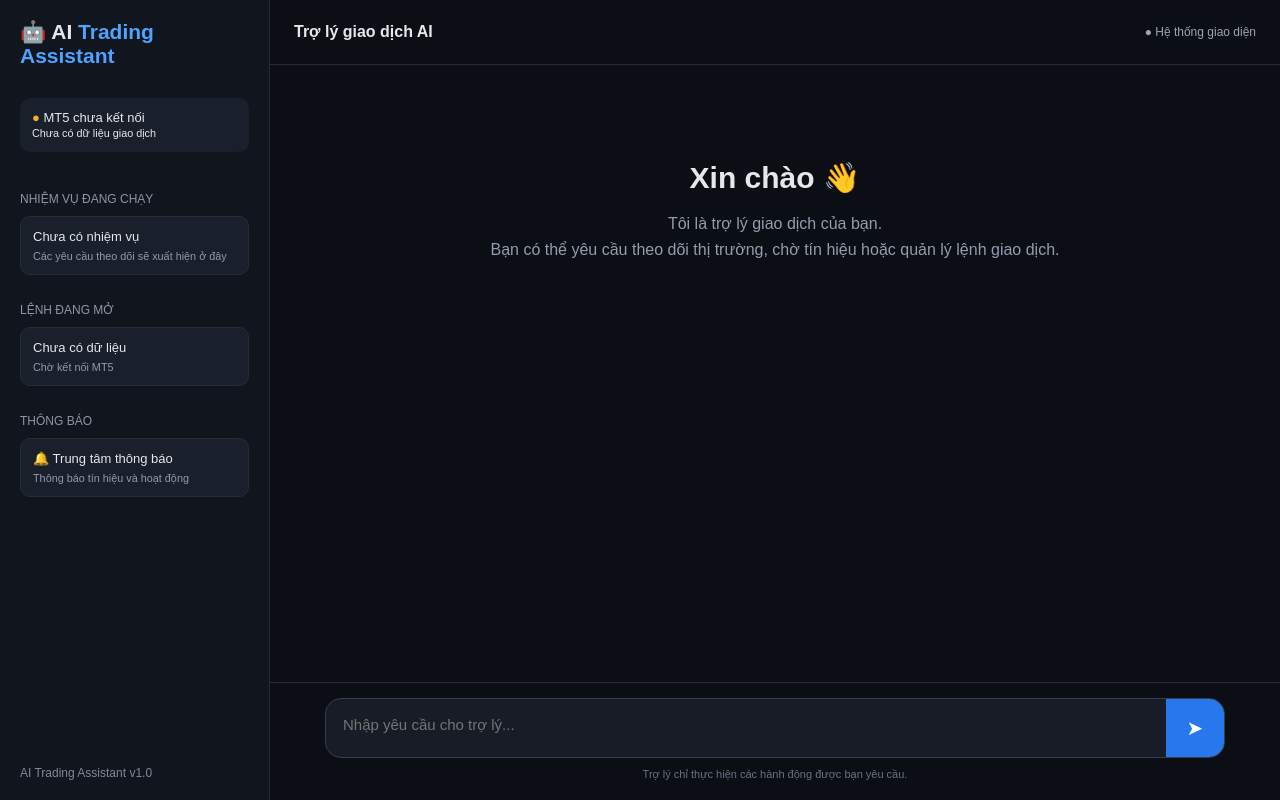
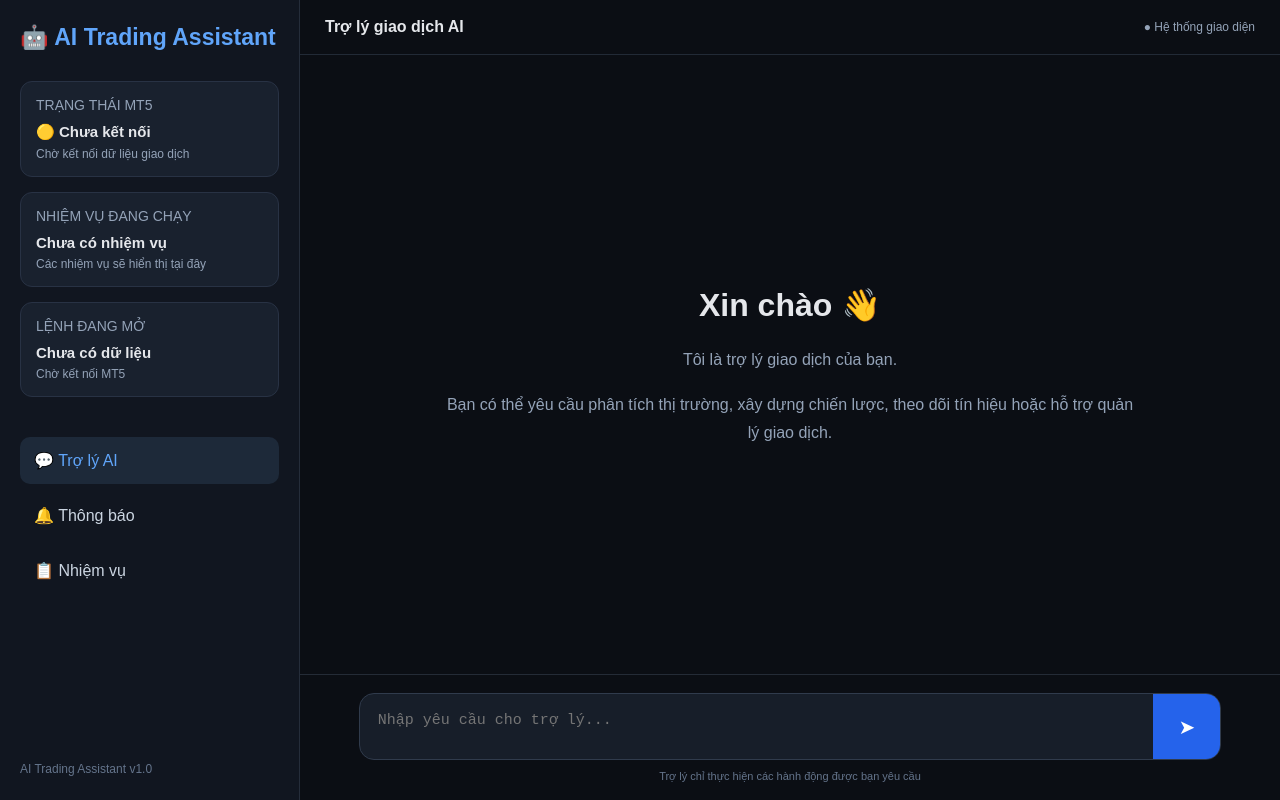
Before and after one commit to aigpt676/ai-trading-assistant, a plain HTML site: page index.html in a window 1280 px wide. Drawn offline with Linux system fonts and the light colour scheme.

Commit message:
Update index.html

```diff
--- a/index.html
+++ b/index.html
@@ -1,411 +1,199 @@
-
 <!DOCTYPE html>
 <html lang="vi">
 <head>
 <meta charset="UTF-8">
 <meta name="viewport" content="width=device-width, initial-scale=1.0">
-<meta name="theme-color" content="#0b0e14">
 <title>AI Trading Assistant</title>
 
 <style>
-* {
-    box-sizing: border-box;
+*{box-sizing:border-box}
+body{
+ margin:0;background:#0b0e14;color:#e5e7eb;
+ font-family:Arial,sans-serif;height:100vh;overflow:hidden
 }
-
-body {
-    margin: 0;
-    background: #0b0e14;
-    color: #e5e7eb;
-    font-family: Arial, sans-serif;
+.app{display:flex;height:100vh}
+.sidebar{
+ width:300px;background:#111620;border-right:1px solid #252d3a;
+ padding:24px 20px;display:flex;flex-direction:column
 }
-
-.app {
-    display: flex;
-    height: 100vh;
-    overflow: hidden;
+.logo{font-size:23px;font-weight:bold;color:#60a5fa;margin-bottom:30px}
+.card{
+ background:#19212e;border:1px solid #283244;border-radius:12px;
+ padding:15px;margin-bottom:15px
 }
-
-.sidebar {
-    width: 270px;
-    background: #11151e;
-    border-right: 1px solid #252c38;
-    padding: 20px;
-    display: flex;
-    flex-direction: column;
+.card-title{font-size:14px;color:#94a3b8;margin-bottom:10px}
+.card-value{font-size:15px;font-weight:bold}
+.small{font-size:12px;color:#94a3b8;margin-top:6px}
+.menu{margin-top:25px}
+.menu-item{
+ padding:14px;border-radius:10px;margin-bottom:8px;
+ cursor:pointer;color:#cbd5e1
 }
-
-.logo {
-    font-size: 21px;
-    font-weight: bold;
-    margin-bottom: 30px;
+.menu-item:hover,.menu-item.active{background:#1d2939;color:#60a5fa}
+.footer{margin-top:auto;color:#64748b;font-size:12px}
+.main{flex:1;display:flex;flex-direction:column;min-width:0}
+.header{
+ height:55px;border-bottom:1px solid #222a36;
+ padding:0 25px;display:flex;align-items:center;justify-content:space-between
 }
-
-.logo span {
-    color: #4da3ff;
+.status{font-size:12px;color:#94a3b8}
+.chat-area{
+ flex:1;overflow-y:auto;padding:35px 8%;
+ display:flex;flex-direction:column
 }
-
-.status {
-    padding: 12px;
-    border-radius: 10px;
-    background: #191f2b;
-    font-size: 13px;
-    margin-bottom: 20px;
+.welcome{text-align:center;margin:auto;max-width:700px}
+.welcome h1{font-size:32px}
+.welcome p{color:#94a3b8;line-height:1.8}
+.message{
+ max-width:800px;padding:15px 18px;margin:12px 0;
+ border-radius:14px;line-height:1.65;white-space:pre-wrap
 }
-
-.status-dot {
-    color: #f0b429;
+.user{align-self:flex-end;background:#1d4ed8;color:white}
+.bot{align-self:flex-start;background:#171e29;border:1px solid #283244}
+.input-area{
+ border-top:1px solid #242b36;padding:18px 6%;
 }
-
-.section-title {
-    font-size: 12px;
-    color: #8d96a5;
-    margin: 20px 0 10px;
-    text-transform: uppercase;
+.input-box{
+ display:flex;background:#171e29;border:1px solid #303b4c;
+ border-radius:15px;overflow:hidden
 }
-
-.task {
-    padding: 12px;
-    border-radius: 10px;
-    background: #191f2b;
-    margin-bottom: 8px;
-    font-size: 13px;
-    border: 1px solid #252d3a;
+.input-box textarea{
+ flex:1;background:transparent;border:none;outline:none;color:white;
+ padding:18px;font-size:15px;resize:none;height:65px
 }
-
-.task small {
-    display: block;
-    color: #929baa;
-    margin-top: 6px;
+.send{
+ border:none;background:#2563eb;color:white;padding:0 25px;
+ font-size:20px;cursor:pointer
 }
-
-.sidebar-bottom {
-    margin-top: auto;
-    font-size: 12px;
-    color: #7f8998;
+.send:hover{background:#1d4ed8}
+.hint{text-align:center;color:#64748b;font-size:11px;margin-top:10px}
+@media(max-width:750px){
+ .sidebar{width:220px;padding:15px}
+ .chat-area{padding:20px}
 }
-
-.main {
-    flex: 1;
-    display: flex;
-    flex-direction: column;
-    min-width: 0;
-}
-
-.header {
-    height: 65px;
-    border-bottom: 1px solid #252c38;
-    display: flex;
-    align-items: center;
-    justify-content: space-between;
-    padding: 0 24px;
-}
-
-.header-title {
-    font-weight: bold;
-}
-
-.header-status {
-    font-size: 12px;
-    color: #9ba5b5;
-}
-
-.chat {
-    flex: 1;
-    overflow-y: auto;
-    padding: 25px;
-}
-
-.welcome {
-    max-width: 700px;
-    margin: 70px auto 30px;
-    text-align: center;
-}
-
-.welcome h1 {
-    font-size: 30px;
-    margin-bottom: 12px;
-}
-
-.welcome p {
-    color: #939dad;
-    line-height: 1.6;
-}
-
-.messages {
-    max-width: 850px;
-    margin: auto;
-}
-
-.message {
-    margin: 18px 0;
-    padding: 14px 18px;
-    border-radius: 15px;
-    line-height: 1.6;
-    white-space: pre-wrap;
-    max-width: 85%;
-    word-break: break-word;
-}
-
-.user {
-    margin-left: auto;
-    background: #1e3a5f;
-}
-
-.assistant {
-    background: #171c26;
-    border: 1px solid #252d3a;
-}
-
-.input-area {
-    padding: 15px 20px 20px;
-    border-top: 1px solid #252c38;
-}
-
-.input-box {
-    max-width: 900px;
-    margin: auto;
-    display: flex;
-    background: #171c26;
-    border: 1px solid #343d4c;
-    border-radius: 16px;
-    overflow: hidden;
-}
-
-.input-box textarea {
-    flex: 1;
-    background: transparent;
-    color: white;
-    border: none;
-    outline: none;
-    resize: none;
-    padding: 17px;
-    font-size: 15px;
-    min-height: 58px;
-    max-height: 150px;
-    font-family: inherit;
-}
-
-.send {
-    border: none;
-    background: #2878ed;
-    color: white;
-    width: 58px;
-    font-size: 20px;
-    cursor: pointer;
-}
-
-.send:hover {
-    background: #3989ff;
-}
-
-.footer-text {
-    text-align: center;
-    color: #687385;
-    font-size: 11px;
-    margin-top: 10px;
-}
-
-.mobile-menu {
-    display: none;
-    border: none;
-    color: white;
-    background: transparent;
-    font-size: 22px;
-    cursor: pointer;
-}
-
-@media (max-width: 768px) {
-    .sidebar {
-        display: none;
-        position: absolute;
-        z-index: 10;
-        top: 65px;
-        bottom: 0;
-        width: 280px;
-    }
-
-    .sidebar.show {
-        display: flex;
-    }
-
-    .mobile-menu {
-        display: block;
-    }
-
-    .header {
-        padding: 0 14px;
-    }
-
-    .chat {
-        padding: 14px;
-    }
-
-    .welcome {
-        margin-top: 40px;
-    }
-
-    .welcome h1 {
-        font-size: 24px;
-    }
-
-    .message {
-        max-width: 95%;
-    }
-
-    .input-area {
-        padding: 10px;
-    }
-
-    .header-status {
-        font-size: 10px;
-    }
+@media(max-width:550px){
+ .sidebar{width:75px;padding:12px 8px}
+ .logo{font-size:12px;line-height:1.5}
+ .card,.menu-item{padding:10px 5px;text-align:center;font-size:11px}
+ .card-title,.small,.footer{display:none}
+ .main .header{padding:0 12px}
+ .chat-area{padding:15px}
+ .welcome h1{font-size:24px}
 }
 </style>
 </head>
 
 <body>
-
 <div class="app">
 
-    <aside class="sidebar" id="sidebar">
+<!-- SIDEBAR -->
+<aside class="sidebar">
 
-        <div class="logo">🤖 AI <span>Trading Assistant</span></div>
+<div class="logo">🤖 AI Trading Assistant</div>
 
-        <div class="status">
-            <div><span class="status-dot">●</span> MT5 chưa kết nối</div>
-            <small>Chưa có dữ liệu giao dịch</small>
+<div class="card">
+<div class="card-title">TRẠNG THÁI MT5</div>
+<div class="card-value" id="mt5Status">🟡 Chưa kết nối</div>
+<div class="small">Chờ kết nối dữ liệu giao dịch</div>
 </div>
 
-        <div class="section-title">Nhiệm vụ đang chạy</div>
-
-        <div id="tasks">
-            <div class="task">
-                Chưa có nhiệm vụ
-                <small>Các yêu cầu theo dõi sẽ xuất hiện ở đây</small>
-            </div>
+<div class="card">
+<div class="card-title">NHIỆM VỤ ĐANG CHẠY</div>
+<div class="card-value" id="taskStatus">Chưa có nhiệm vụ</div>
+<div class="small">Các nhiệm vụ sẽ hiển thị tại đây</div>
 </div>
 
-        <div class="section-title">Lệnh đang mở</div>
-
-        <div class="task">
-            Chưa có dữ liệu
-            <small>Chờ kết nối MT5</small>
+<div class="card">
+<div class="card-title">LỆNH ĐANG MỞ</div>
+<div class="card-value" id="positionStatus">Chưa có dữ liệu</div>
+<div class="small">Chờ kết nối MT5</div>
 </div>
 
-        <div class="section-title">Thông báo</div>
-
-        <div class="task">
-            🔔 Trung tâm thông báo
-            <small>Thông báo tín hiệu và hoạt động</small>
+<div class="menu">
+<div class="menu-item active" onclick="showSection('chat')">💬 Trợ lý AI</div>
+<div class="menu-item" onclick="showSection('notifications')">🔔 Thông báo</div>
+<div class="menu-item" onclick="showSection('tasks')">📋 Nhiệm vụ</div>
 </div>
 
-        <div class="sidebar-bottom">
-            AI Trading Assistant v1.0
-        </div>
-
+<div class="footer">AI Trading Assistant v1.0</div>
 </aside>
 
+<!-- MAIN -->
 <main class="main">
 
 <header class="header">
-
-            <div style="display:flex;align-items:center;gap:12px">
-                <button class="mobile-menu" onclick="toggleSidebar()">☰</button>
-                <div class="header-title">Trợ lý giao dịch AI</div>
-            </div>
-
-            <div class="header-status">
-                ● Hệ thống giao diện
-            </div>
-
+<strong>Trợ lý giao dịch AI</strong>
+<div class="status">● Hệ thống giao diện</div>
 </header>
 
-        <section class="chat" id="chat">
+<div class="chat-area" id="chatArea">
 
 <div class="welcome" id="welcome">
 <h1>Xin chào 👋</h1>
+<p>Tôi là trợ lý giao dịch của bạn.</p>
 <p>
-                    Tôi là trợ lý giao dịch của bạn.<br>
-                    Bạn có thể yêu cầu theo dõi thị trường,
-                    chờ tín hiệu hoặc quản lý lệnh giao dịch.
+Bạn có thể yêu cầu phân tích thị trường, xây dựng chiến lược,
+theo dõi tín hiệu hoặc hỗ trợ quản lý giao dịch.
 </p>
-            </div>
-
-            <div class="messages" id="messages"></div>
-
-        </section>
-
-        <div class="input-area">
-
-            <div class="input-box">
-
-                <textarea
-                    id="input"
-                    placeholder="Nhập yêu cầu cho trợ lý..."
-                    rows="1"
-                ></textarea>
-
-                <button class="send" onclick="sendMessage()">➤</button>
-
-            </div>
-
-            <div class="footer-text">
-                Trợ lý chỉ thực hiện các hành động được bạn yêu cầu.
 </div>
 
 </div>
 
+<div class="input-area">
+<div class="input-box">
+<textarea id="userInput" placeholder="Nhập yêu cầu cho trợ lý..." onkeydown="handleKey(event)"></textarea>
+<button class="send" onclick="sendMessage()">➤</button>
+</div>
+<div class="hint">
+Trợ lý chỉ thực hiện các hành động được bạn yêu cầu
+</div>
+</div>
+
 </main>
-
 </div>
 
 <script>
-
-function toggleSidebar() {
-    document.getElementById("sidebar").classList.toggle("show");
+function showSection(section){
+ if(section==="chat"){
+  document.getElementById("userInput").focus();
+ }
 }
 
-const input = document.getElementById("input");
-
-input.addEventListener("keydown", function(e) {
-    if (e.key === "Enter" && !e.shiftKey) {
+function handleKey(e){
+ if(e.key==="Enter"&&!e.shiftKey){
   e.preventDefault();
   sendMessage();
  }
-});
-
-function sendMessage() {
-    const text = input.value.trim();
-
-    if (!text) return;
-
-    document.getElementById("welcome").style.display = "none";
-
-    addMessage(text, "user");
-
-    input.value = "";
-
-    setTimeout(() => {
-        addMessage(
-            "Tôi đã nhận được yêu cầu của bạn. Hiện giao diện chưa kết nối AI hoặc MT5. Chức năng xử lý yêu cầu sẽ được tích hợp ở bước tiếp theo.",
-            "assistant"
-        );
-    }, 400);
 }
 
-function addMessage(text, type) {
-    const container = document.getElementById("messages");
+function sendMessage(){
+ const input=document.getElementById("userInput");
+ const text=input.value.trim();
+ if(!text)return;
 
-    const message = document.createElement("div");
-    message.className = "message " + type;
-    message.textContent = text;
+ const welcome=document.getElementById("welcome");
+ if(welcome)welcome.remove();
 
-    container.appendChild(message);
+ addMessage(text,"user");
+ input.value="";
 
-    document.getElementById("chat").scrollTop =
-        document.getElementById("chat").scrollHeight;
+ // Chưa kết nối AI Backend
+ setTimeout(()=>{
+  addMessage(
+   "Yêu cầu đã được ghi nhận trên giao diện. Hệ thống hiện chưa kết nối AI Backend hoặc MT5, vì vậy tôi chưa thể phân tích dữ liệu thị trường thực tế hay thực hiện giao dịch. Khi kết nối Backend, chức năng này sẽ xử lý yêu cầu của bạn.",
+   "bot"
+  );
+ },300);
 }
 
+function addMessage(text,type){
+ const area=document.getElementById("chatArea");
+ const message=document.createElement("div");
+ message.className="message "+type;
+ message.textContent=text;
+ area.appendChild(message);
+ area.scrollTop=area.scrollHeight;
+}
 </script>
 
 </body>
```
Lines whose indentation alone changed are shown as unchanged.
